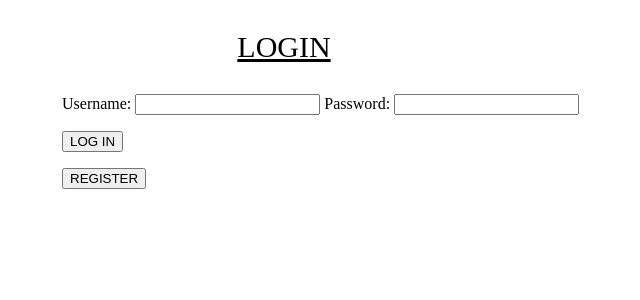
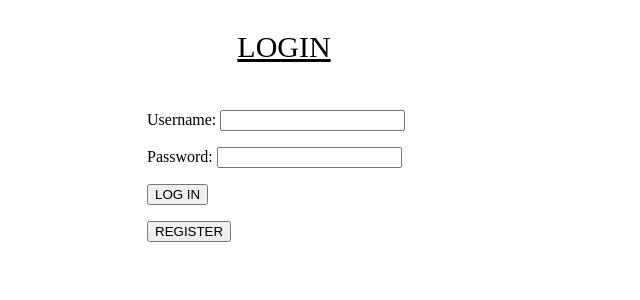
Before and after one commit to Niket-Shah28/Unicode-Task_1, a Django app: page / in a window 1280 px wide. Shown: the top 300 px of the page, without its empty margins (356-996 px from the left). Run offline with Django 4.2, Linux system fonts and the light colour scheme.

Commit message:
Changes to be committed:

```diff
--- a/todolist/task_1/templates/signin.html
+++ b/todolist/task_1/templates/signin.html
@@ -12,11 +12,11 @@
     {% endfor %}
     <p style="text-align:center;font-size:30px;"><u>LOGIN</u></p>
     <div style="display:inline-block;margin-left:410px;">
-        <form action="" method="POST">
+        <form action="" method="POST" style="margin-left:85px;">
             {% csrf_token %}
-            {{signin}}
+            {{signin.as_p}}
             <p><button type="submit" class="d-inline">LOG IN</button></form></p>
-        <form action="{% url "register" %}" method="GET">
+        <form action="{% url "register" %}" method="GET" style="margin-left:85px;">
             <button type="submit" class="d-inline">REGISTER</button>
         </form>
     </div>
```
Also changed, not shown: todolist/db.sqlite3.
